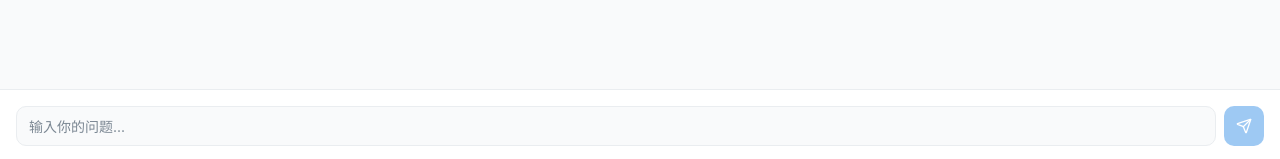
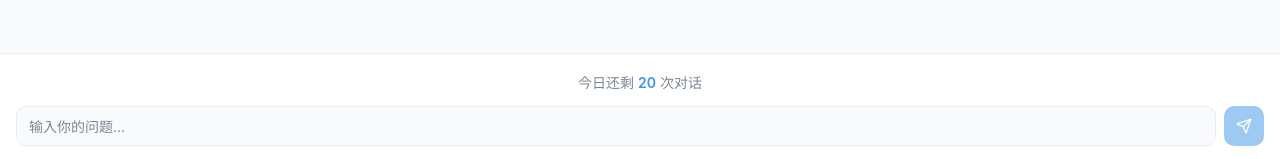
Before and after one commit to f1ashades/mini-craftsman, a React (Vite) app: page /chat/1 in a window 1280 px wide. Shown: the part 638-797 px from the top of the page. Built offline with nearby package versions, Linux system fonts and the light colour scheme; the HTML template or start-up script is replaced by a standard one.

Commit message:
feat: Add quota display to chat

```diff
--- a/src/pages/Chat.tsx
+++ b/src/pages/Chat.tsx
@@ -39,6 +39,7 @@ const Chat = () => {
   ]);
   const [input, setInput] = useState("");
   const [isTyping, setIsTyping] = useState(false);
+  const [remainingChats, setRemainingChats] = useState(20);
   const messagesEndRef = useRef<HTMLDivElement>(null);
 
   const scrollToBottom = () => {
@@ -73,6 +74,7 @@ const Chat = () => {
       };
       setMessages((prev) => [...prev, aiMessage]);
       setIsTyping(false);
+      setRemainingChats((prev) => Math.max(0, prev - 1));
     }, 1500);
   };
 
@@ -176,6 +178,11 @@ const Chat = () => {
 
       {/* Input */}
       <div className="bg-card border-t border-border p-4">
+        <div className="mb-3 text-center">
+          <span className="text-sm text-caption">
+            今日还剩 <span className="font-semibold text-primary">{remainingChats}</span> 次对话
+          </span>
+        </div>
         <div className="flex gap-2">
           <Input
             placeholder="输入你的问题..."
```
